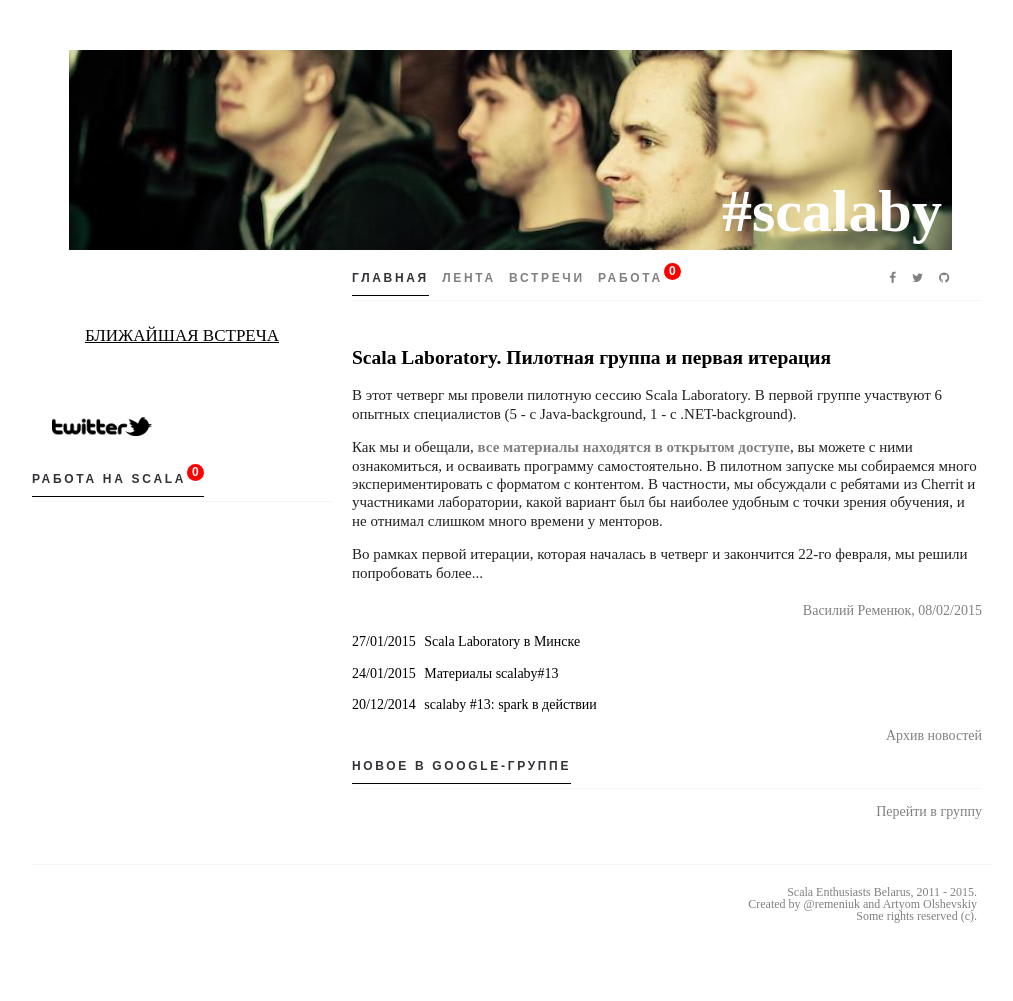
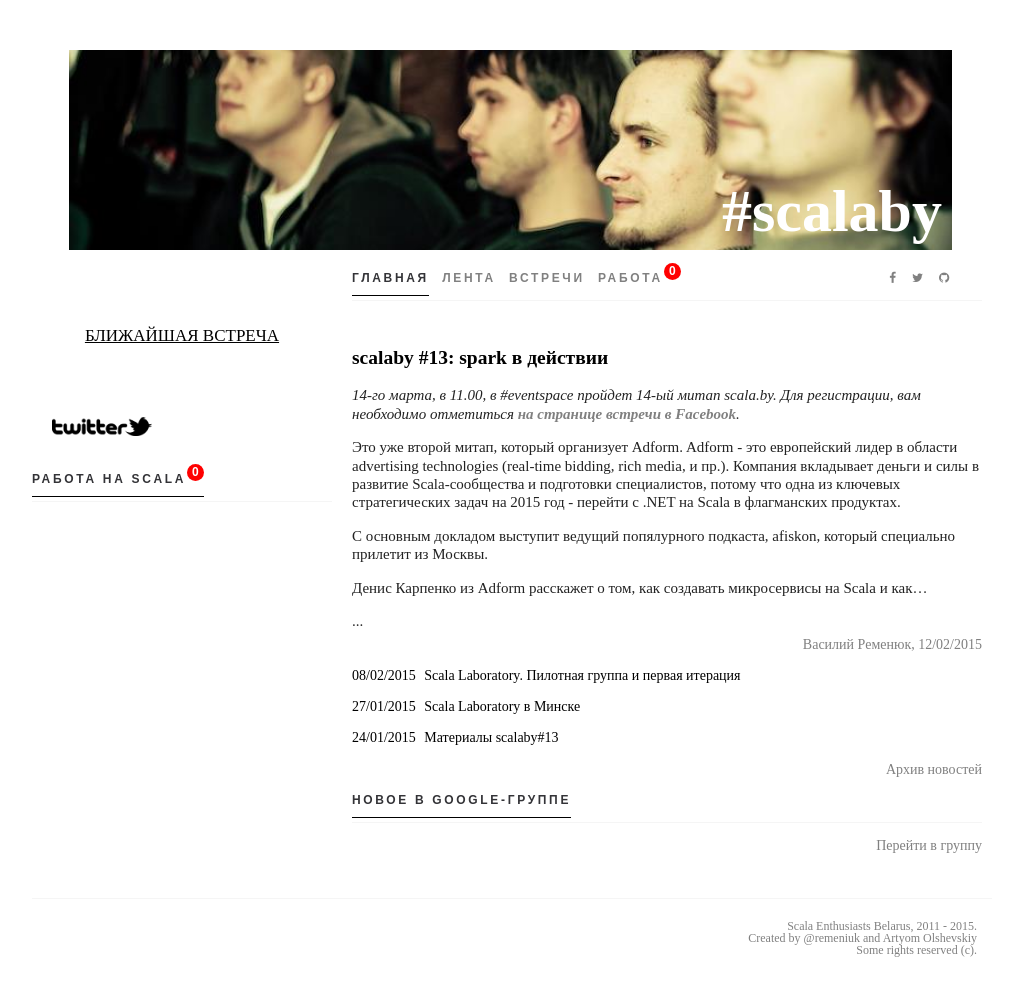
Before and after one commit to scalaby/scalaby.github.io, a Jekyll site: the page built from index.html, in a window 1280 px wide. Shown: the whole page, without its empty margins (143-1156 px from the left). Built offline with Jekyll 4.4.1, drawn with Linux system fonts in a browser that asks for light colours; nearby versions of some CDN libraries; some web fonts are replaced; comment, search, counter and statistics services are not loaded; before the commit the page ends 967 px from its top, so only the background shows below that.

Commit message:
added announcement of scalaby#14

```diff
--- a/_layouts/default.html
+++ b/_layouts/default.html
@@ -1,8 +1,8 @@
 ---
 nextmeetup:
-  day: 19
+  day: 28
   month: Мар, 2015
-  participate_url: ""
+  participate_url: "https://www.facebook.com/events/388423941329137"
   vote_url: "#"
 ---
 <!DOCTYPE html>
--- /dev/null
+++ b/news/_posts/2015-02-12-meetup-14.markdown
@@ -0,0 +1,16 @@
+---
+layout: page
+title: "scalaby #13: spark в действии"
+author: <a href="http://twitter.com/remeniuk">Василий Ременюк</a>
+---
+<i>14-го марта, в 11.00, в #eventspace пройдет 14-ый митап scala.by. Для регистрации, вам необходимо отметиться <b>[на странице встречи в Facebook](https://www.facebook.com/events/1575188466051706/)</b>.</i>
+
+Это уже второй митап, который организует Adform. Adform - это европейский лидер в области advertising technologies (real-time bidding, rich media, и пр.). Компания вкладывает деньги и силы в развитие Scala-сообщества и подготовки специалистов, потому что одна из ключевых стратегических задач на 2015 год - перейти с .NET на Scala в флагманских продуктах.
+
+С основным докладом выступит ведущий попялурного подкаста, afiskon, который специально прилетит из Москвы.
+
+Денис Карпенко из Adform расскажет о том, как создавать микросервисы на Scala и как...
+
+С докладом о Kafka выступит Денис Балыка из Wargaming
+
+TO-DO: карта eventspace
```
